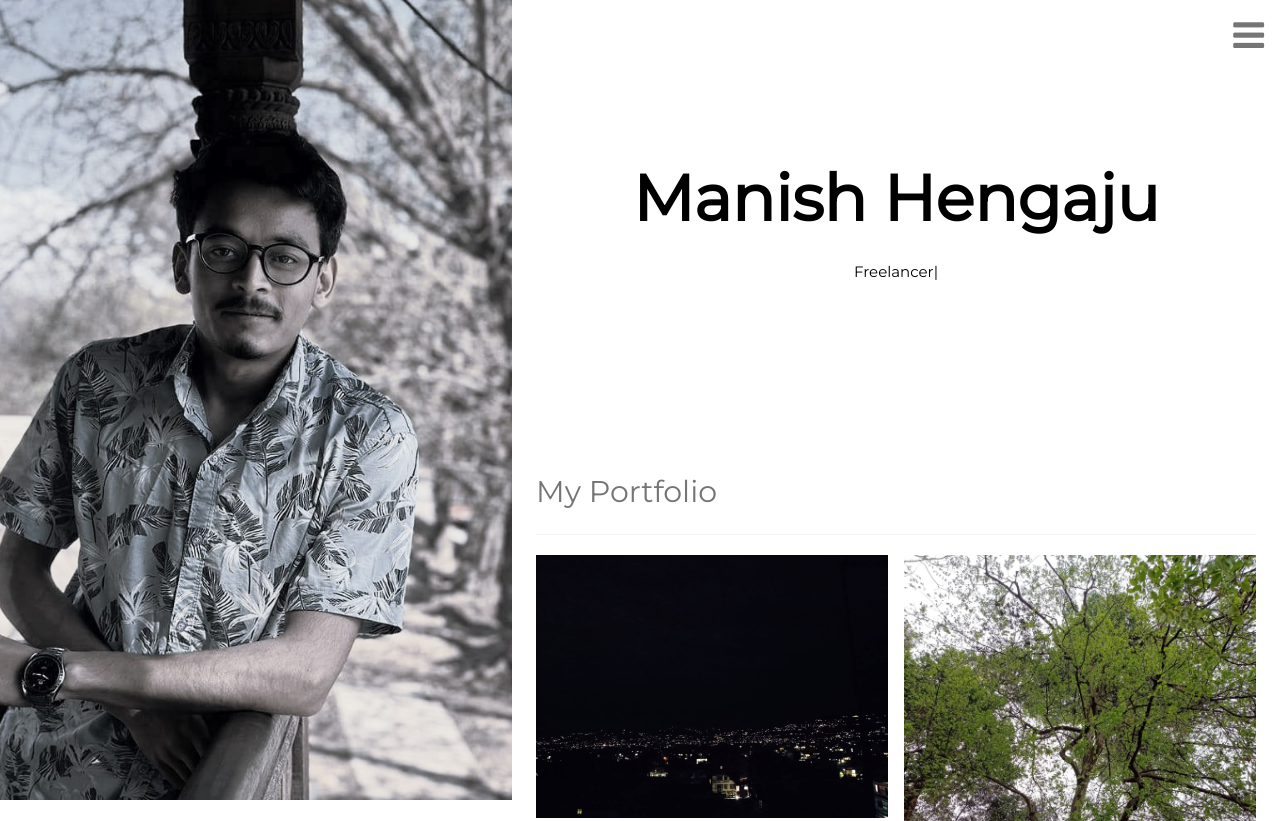
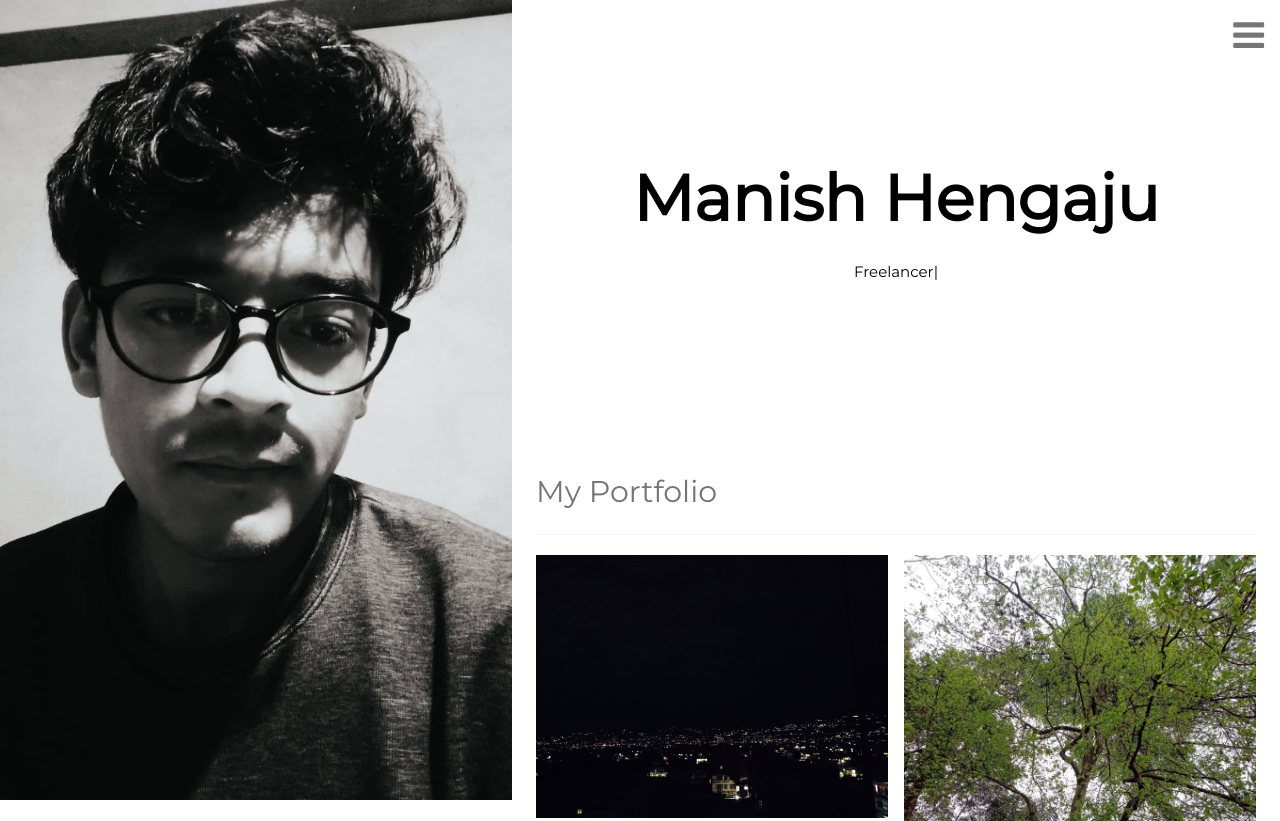
Before and after one commit to mannishh/port, a plain HTML site: page index.html in a window 1280 px wide. Shown: the top 821 px of the page. Drawn offline with nearby package versions, Linux system fonts and the light colour scheme.

Commit message:
Update index.html

```diff
--- a/index.html
+++ b/index.html
@@ -16,7 +16,7 @@ body, h1,h2,h3,h4,h5,h6 {font-family: "Montserrat", sans-serif}
   background-position: center;
   background-repeat: no-repeat;
   background-size: cover;
-  background-image: url("dp2.jpg");
+  background-image: url("pf.jpg");
   min-height: 100%;
 }
 </style>
```
